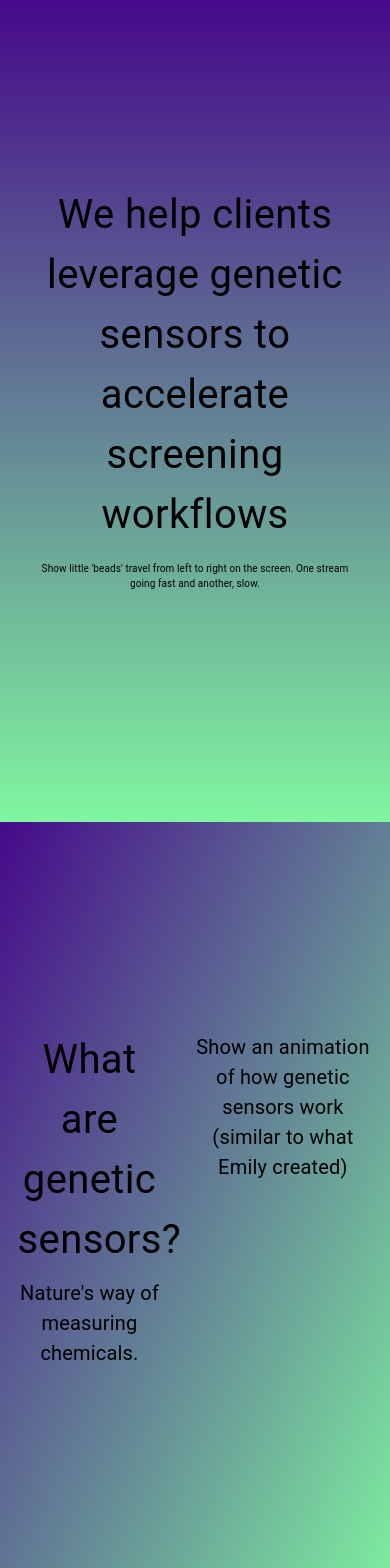
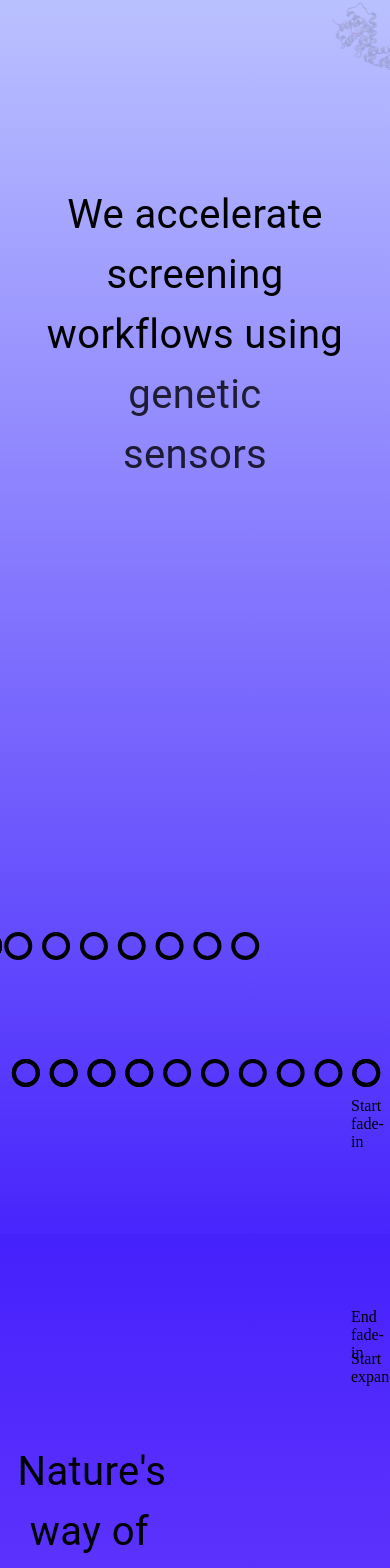
Before and after one commit to simonsnitz/retna-bio, a React (Create React App) app: page / in a window 390 px wide. Shown: the top 1568 px of the page. Built offline with nearby package versions, Linux system fonts and the light colour scheme.

Commit message:
Added initial bead animations and mobile suppport - Beads moving left to right at different speeds - Single bead expanding during scroll - Change scale and position with mobile

```diff
--- a/package.json
+++ b/package.json
@@ -9,6 +9,7 @@
     "@testing-library/jest-dom": "^5.16.5",
     "@testing-library/react": "^13.4.0",
     "@testing-library/user-event": "^13.5.0",
+    "gsap": "^3.11.4",
     "react": "^18.2.0",
     "react-dom": "^18.2.0",
     "react-scripts": "5.0.1",
--- a/src/App.js
+++ b/src/App.js
@@ -17,7 +17,7 @@ function App() {
     display="grid"
     gridTemplateColumns="repeat(12, 1fr)"
     gridAutoRows="auto"
-    sx={{ height: '100%' }}
+    sx={{ height: '100%'}}
   >
     <Box gridColumn="span 12">
 
--- /dev/null
+++ b/src/Components/BeadsAnimation.js
@@ -0,0 +1,48 @@
+import React, {useEffect} from 'react';
+
+import { Box } from '@mui/material/';
+import { gsap } from 'gsap';
+
+
+export default function BeadsAnimation({name, speed, delay}) {
+
+  var beadIDs = [];
+  var beadNames = [];
+
+  for (let i=1; i<16; i++){
+    beadIDs.push("#"+`${name}`+i.toString());
+    beadNames.push(`${name}`+i.toString());
+  }
+
+  // const beads1 = ["bead1", "bead2", "bead3", "bead4", "bead5", "bead6", "bead7", "bead8", "bead9", "bead10"];
+
+  // const beads = ["#bead1", "#bead2", "#bead3", "#bead4", "#bead5", "#bead6", "#bead7", "#bead8", "#bead9", "#bead10"];
+
+  useEffect(() => {
+
+    var stag = 0;
+
+    beadIDs.forEach((bead, i) =>{
+      gsap.fromTo(bead, {x:0}, {x:"97vw", duration:speed, ease:'none', delay:stag, repeat:-1});
+      stag += delay;
+    })
+
+  }, [speed]);
+
+  return (
+
+    <Box ml={"-15vw"}>
+
+      {beadNames.map((item) => (
+
+        <div id={item} style={{width: 20, height:20, borderRadius: "50%", border: "4px solid black", position:"absolute"}}></div>
+
+      ))}
+
+
+    </Box>
+
+  );
+}
+
+;
--- a/src/Components/Home.js
+++ b/src/Components/Home.js
@@ -1,36 +1,80 @@
-import React from 'react';
+import React, { useEffect } from 'react';
 
-import { Grid, Typography } from '@mui/material/';
+import { Grid, Typography, Box } from '@mui/material/';
+import BeadsAnimation from './BeadsAnimation';
+
+import sensor from './sensorStructure.png';
+
+import { gsap } from "gsap";
+import { ScrollTrigger } from "gsap/ScrollTrigger";
 
 
 export default function Home() {
+
+  gsap.registerPlugin(ScrollTrigger);
+
+  const geneticSensors = "#geneticSensors";
+
+  useEffect(() => {
+
+    gsap.fromTo("#geneticSensors",
+      {opacity:"100%"},
+      {opacity:"0%",
+        scrollTrigger: {
+          trigger: "#geneticSensors",
+          scrub: true,
+          start:"top center",
+        }
+      },
+      )
+
+
+  }, []);
+
+
   return (
 
     <Grid
       container
-      spacing={4}
+      spacing={0}
       columns={12}
       justifyContent="center"
-      sx={{ height: '105vh', background: "linear-gradient(to bottom, #430089, #82ffa1)" }}
+      sx={{ height: '150vh', overflow:'hidden', background: "linear-gradient(to top, #4521fc, #bac1ff)" }}
     >
+      <Box
+        component="img"
+          sx={{
+            width: { xs: 100, sm: "80vw" },
+            right:0,
+            position: "absolute",
+          }}
+          style={{opacity: "20%"}}
+          src={sensor}
+      />
 
 
-    <Grid item xs={10} mt={'20vh'}>
+    <Grid item xs={10} mt={'20vh'} >
       <Typography textAlign="center"
-        sx={{ fontSize: { xs: 40, md: 70 }, mb: 1, mt: '5%' }}
+        sx={{ fontSize: { xs: 40, md: 70 }, mt: '5%' }}
         component="div"
       >
-        We help clients leverage genetic sensors to accelerate screening workflows
+        We accelerate screening workflows using
+      </Typography>
+      <Typography id="geneticSensors" textAlign="center"
+        sx={{ fontSize: { xs: 40, md: 70 }, position:"fixed", left:"50%", translate:"-50%" }}
+        component="div">
+      genetic sensors
       </Typography>
 
-      <Typography textAlign="center"
-        sx={{ fontSize: { xs: 10, md: 18 }, mb: 1, mt: '5%' }}
-        component="div"
-      >
-        Show little 'beads' travel from left to right on the screen. One stream going fast and another, slow.
-      </Typography>
       </Grid>
 
+
+      <Grid item xs={10} mt={50}>
+        <BeadsAnimation speed={10} delay={1} name={"slow_beads"}/>
+      </Grid>
+      <Grid item xs={10} mt={-5}>
+        <BeadsAnimation speed={2} delay={0.2} name={"fast_beads"}/>
+      </Grid>
 
     </Grid>
 
--- a/src/Components/What.js
+++ b/src/Components/What.js
@@ -1,9 +1,73 @@
-import React from 'react';
+import React, { useEffect } from 'react';
 
-import { Grid, Typography } from '@mui/material/';
+import { Grid, Typography, Box } from '@mui/material/';
+import useMediaQuery from '@mui/material/useMediaQuery';
+import { useTheme } from '@mui/material/styles';
+
+import { gsap } from "gsap";
+import { ScrollTrigger } from "gsap/ScrollTrigger";
+
+export default function What() {
+
+  gsap.registerPlugin(ScrollTrigger);
+
+  const theme = useTheme();
+  const matches = useMediaQuery(theme.breakpoints.up('sm'));
 
 
-export default function What() {
+  useEffect(() => {
+
+
+
+
+    gsap.fromTo("#bubble",
+    {opacity:"0%"},
+      {opacity:"100%",
+      scrollTrigger: {
+        trigger: "#startFadeIn",
+        scrub: true,
+        start:"top center",
+        end: "#endFadeIn",
+      }
+    },
+    )
+
+    if (matches == false){
+    gsap.to("#bubble",
+      {width:"300px",
+       height:"300px",
+       translateX:"-150px",
+       translateY:"-150px",
+        scrollTrigger: {
+          trigger: "#startExpand",
+          scrub: true,
+          start:"top center",
+          end: "#endExpand",
+        }
+      },
+      )
+    } else {
+      gsap.to("#bubble",
+      {width:"600px",
+       height:"600px",
+       translateX:"-300px",
+       translateY:"-300px",
+        scrollTrigger: {
+          trigger: "#startExpand",
+          scrub: true,
+          start:"top center",
+          end: "#endExpand",
+        }
+      },
+      )
+    }
+
+
+  }, []);
+
+
+
+
   return (
 
     <Grid
@@ -11,34 +75,45 @@ export default function What() {
       spacing={4}
       columns={12}
       justifyContent="center"
-      sx={{ height: '105vh', background: "linear-gradient(to right bottom, #430089, #82ffa1)" }}
+      sx={{ height: '205vh', background: "linear-gradient(to top, #be78ff, #4521fc)" }}
     >
+
+      {/* Markers */}
+    <div id="startFadeIn" style={{position:"absolute", top:"130vh", left:"90vw"}}>Start fade-in</div>
+    <div id="endFadeIn" style={{position:"absolute", top:"155vh", left:"90vw"}}>End fade-in</div>
+    <div id="startExpand" style={{position:"absolute", top:"160vh", left:"90vw"}}>Start expand</div>
+    <div id="endExpand" style={{position:"absolute", top:"190vh", left:"90vw"}}>End expand</div>
+
+
+
+
+    <Box id="bubble" sx={{
+        left:{xs:"50%", sm:"75%"},
+        top:"50%",
+        borderRadius: "50%",
+        border: "4px solid black",
+        position:"fixed",
+        width: 20,
+        height: 20}}
+    ></Box>
+
+
 
 
     <Grid item xs={5} mt={'20vh'}>
-      <Typography textAlign="center"
+      <Typography textAlign="center" id="what"
         sx={{ fontSize: { xs: 40, md: 70 }, mb: 1, mt: '5%' }}
         component="div"
       >
-        What are genetic sensors?
+          Nature's way of measuring chemicals.
       </Typography>
 
-      <Typography textAlign="center"
-        sx={{ fontSize: { xs: 20, md: 30 }, mb: 1, mt: '5%' }}
-        component="div"
-      >
-        Nature's way of measuring chemicals.
-      </Typography>
+
+
       </Grid>
 
       <Grid item xs={6} mt={'20vh'}>
 
-      <Typography textAlign="center"
-        sx={{ fontSize: { xs: 20, md: 30 }, mb: 1, mt: '5%' }}
-        component="div"
-      >
-        Show an animation of how genetic sensors work (similar to what Emily created)
-      </Typography>
 
       </Grid>
 
--- a/src/index.css
+++ b/src/index.css
@@ -1,4 +1,5 @@
 *{
     margin: 0;
     padding: 0;
+    overflow:"hidden";
    }
```
Also changed, not shown: src/Components/sensorStructure.png (added), 1 other file (tests, documents, lock files or other folders).
